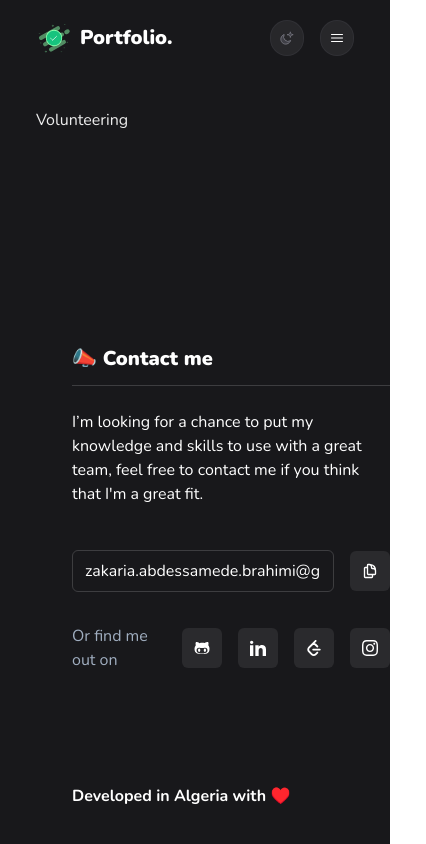
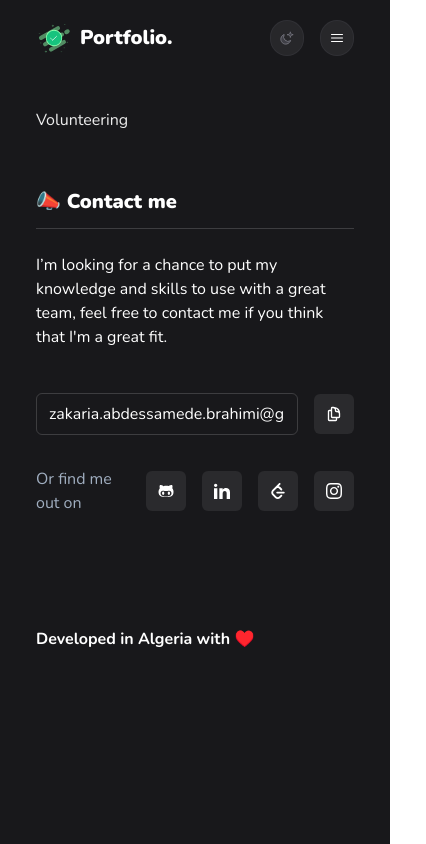
Before and after one commit to ZakariaBrahimi/Portfolio, a React (Vite) app in the folder frontend/: page /volunteering in a window 390 px wide. Shown: the whole page, 426 px wide, since content can reach past the window. Built offline with nearby package versions, Linux system fonts and the light colour scheme; what tailwindcss-animated would draw is missing.

Commit message:
Make responsive

```diff
--- a/frontend/src/components/6-Footer.jsx
+++ b/frontend/src/components/6-Footer.jsx
@@ -11,7 +11,7 @@ const Footer = () => {
     }
   };
   return (
-    <footer className=" mt-14 pb-9 absolute bottom-0 container w-full px-9 sm:w-11/12 md:w-10/12 lg:w-8/12 mx-auto">
+    <footer className=" mt-14 pb-9 ">
       <div className="flex flex-col gap-3">
         <h2 className="font-black text-xl pb-3 border-b border-[#E2E8F0] dark:border-[#ffffff29] ">
           📣 Contact me
```
